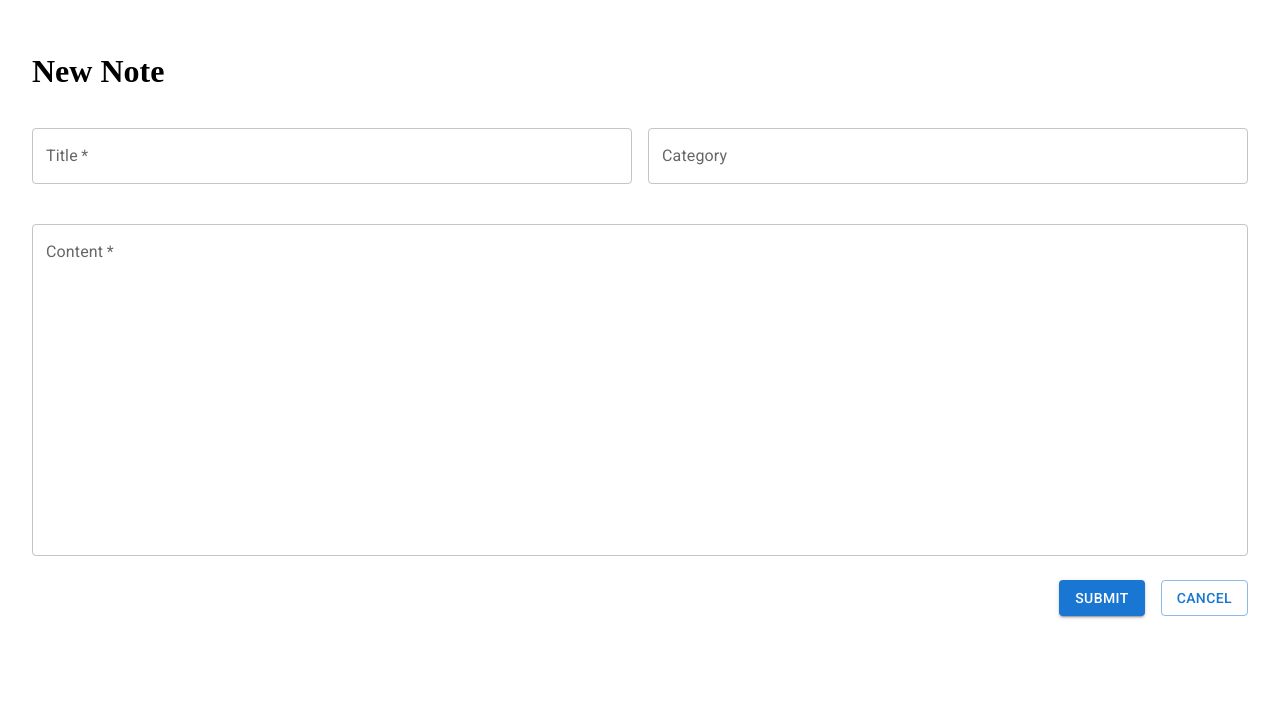
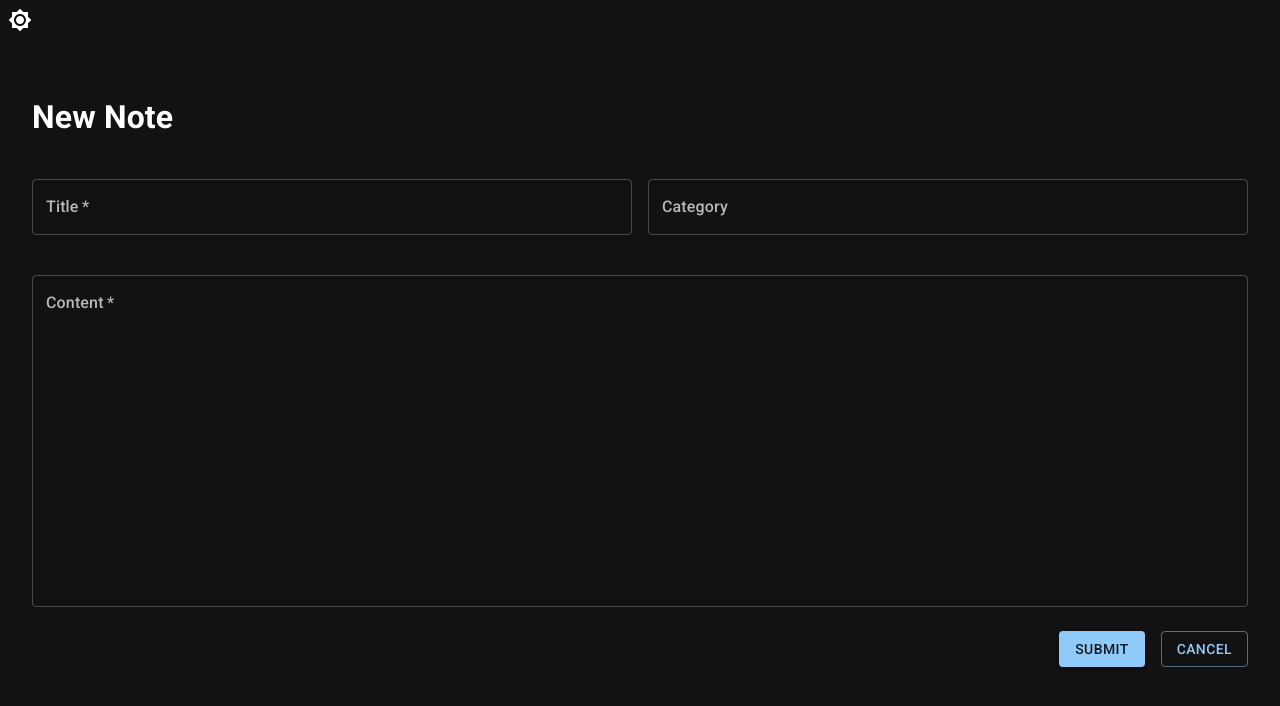
Before and after one commit to tomasesquivelgc/Note-Taking-App, a React (Vite) app: page /new in a window 1280 px wide. Shown: the top 706 px of the page. Built offline with nearby package versions, Linux system fonts and the light colour scheme.

Commit message:
add toggle darkmode

```diff
--- a/package.json
+++ b/package.json
@@ -13,7 +13,8 @@
     "@emotion/react": "^11.11.4",
     "@emotion/styled": "^11.11.5",
     "@fontsource/roboto": "^5.0.13",
-    "@mui/material": "^5.15.16",
+    "@mui/icons-material": "^5.15.18",
+    "@mui/material": "^5.15.18",
     "react": "^18.2.0",
     "react-dom": "^18.2.0",
     "react-markdown": "^9.0.1",
--- a/src/App.tsx
+++ b/src/App.tsx
@@ -7,6 +7,8 @@ import { useMemo } from 'react';
 import { v4 as uuidv4 } from 'uuid';
 import { Note } from './components/Note';
 import { EditNote } from './components/EditNote';
+
+
 
 export type Note = {
   id: string
@@ -89,7 +91,6 @@ function App() {
     })
   }
 
-
   return (
     <>
       <Routes>
--- a/src/main.tsx
+++ b/src/main.tsx
@@ -2,15 +2,68 @@ import '@fontsource/roboto/300.css';
 import '@fontsource/roboto/400.css';
 import '@fontsource/roboto/500.css';
 import '@fontsource/roboto/700.css';
-import React from 'react'
-import ReactDOM from 'react-dom/client'
-import App from './App.tsx'
+import React, { useState, useMemo, useEffect } from 'react';
+import ReactDOM from 'react-dom/client';
+import App from './App.tsx';
 import { BrowserRouter } from 'react-router-dom';
+import { createTheme, CssBaseline, ThemeProvider } from '@mui/material';
+import { IconButton } from '@mui/material';
+import { Brightness4, Brightness7 } from '@mui/icons-material';
+import { PaletteMode } from '@mui/material';
+
+// Add global styles for smooth transition
+const globalStyles = `
+  body {
+    transition: background-color 0.3s ease, color 0.3s ease;
+  }
+`;
+
+const Main = () => {
+  const [mode, setMode] = useState<PaletteMode>('dark'); // Explicitly type the mode state
+
+  useEffect(() => {
+    // Inject the global styles into the head of the document
+    const style = document.createElement('style');
+    style.innerHTML = globalStyles;
+    document.head.appendChild(style);
+    return () => {
+      document.head.removeChild(style);
+    };
+  }, []);
+
+  const theme = useMemo(() => createTheme({
+    typography: {
+      h1: {
+        fontSize: 100,
+      },
+      body1: {
+        fontWeight: 500,
+      },
+    },
+    palette: {
+      mode: mode,
+    },
+  }), [mode]);
+
+  const toggleTheme = () => {
+    setMode((prevMode) => (prevMode === 'light' ? 'dark' : 'light'));
+  };
+
+  return (
+    <ThemeProvider theme={theme}>
+      <CssBaseline />
+      <IconButton onClick={toggleTheme} color="inherit">
+        {mode === 'dark' ? <Brightness7 /> : <Brightness4 />}
+      </IconButton>
+      <App />
+    </ThemeProvider>
+  );
+};
 
 ReactDOM.createRoot(document.getElementById('root')!).render(
   <React.StrictMode>
     <BrowserRouter>
-      <App />
+      <Main />
     </BrowserRouter>
   </React.StrictMode>,
-)
+);
```
Also changed, not shown: 1 other file (tests, documents, lock files or other folders).
